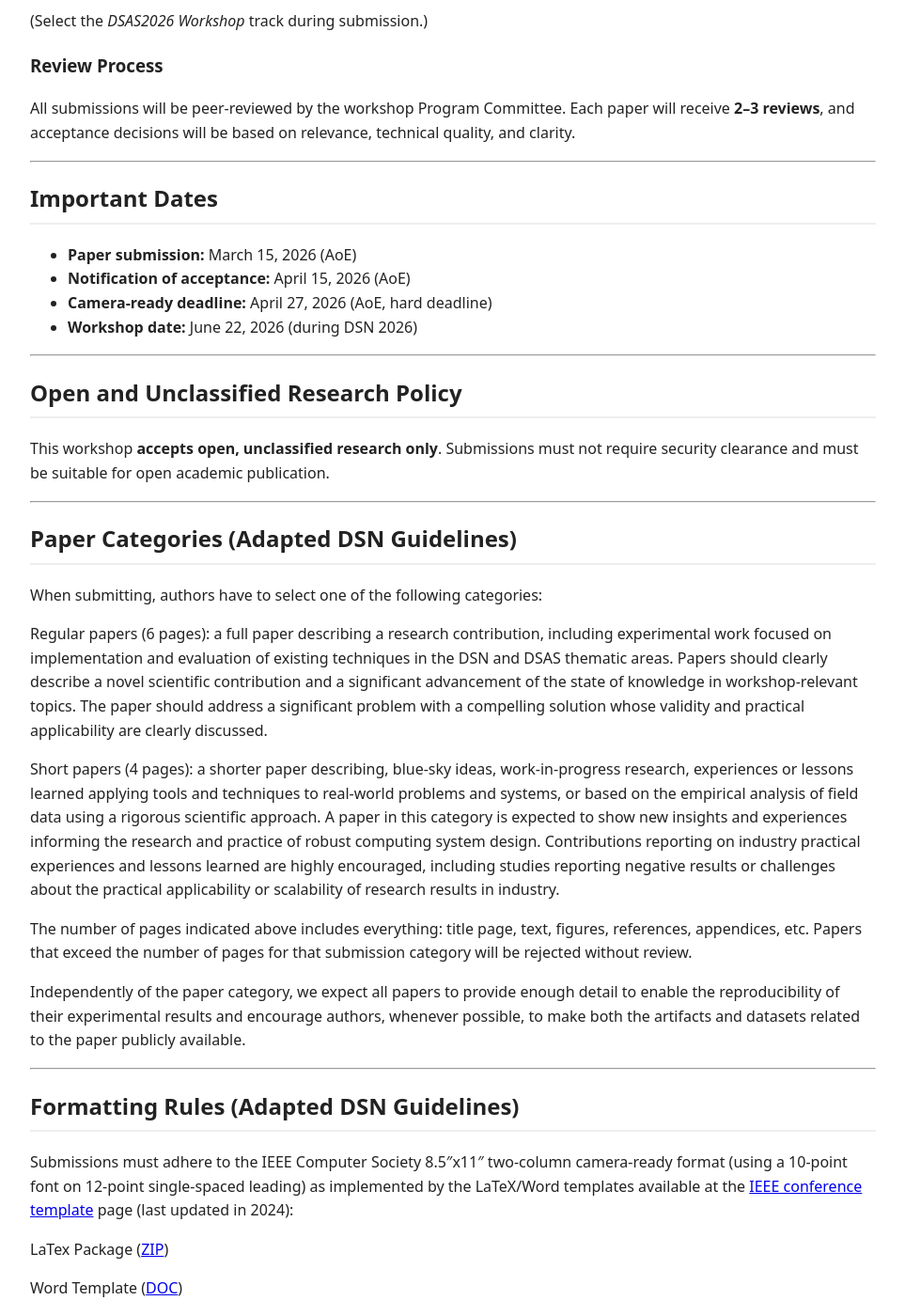
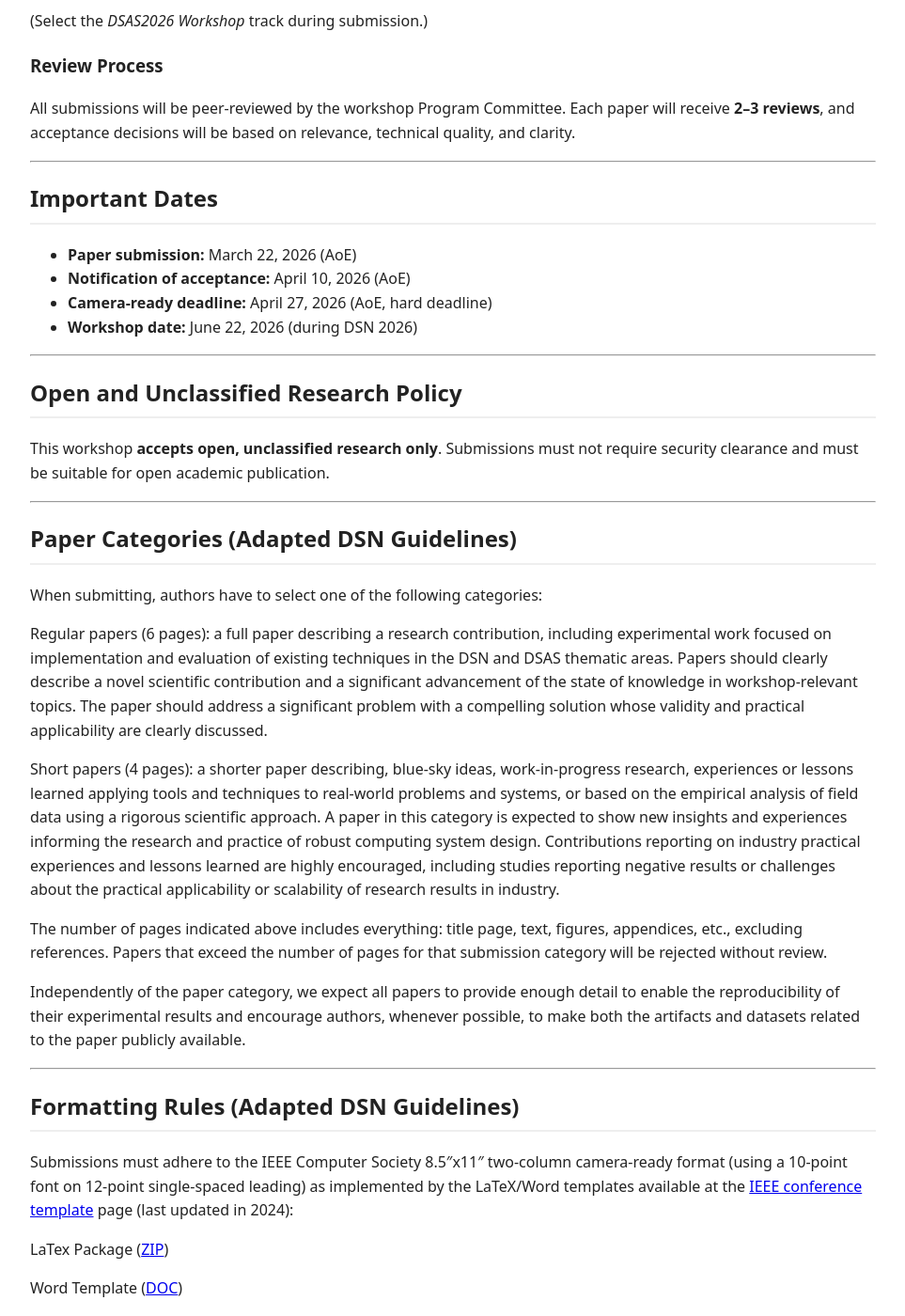
Before and after one commit to dsas2026/dsas2026.github.io, a Jekyll site: the page built from _pages/cfp.md, in a window 1280 px wide and 1400 px high, scrolled down 565 px. Shown: the whole window at 94% size, without its empty margins (158-1121 px from the left). Built offline with Jekyll 4.4.1, drawn with Linux system fonts in a browser that asks for light colours.

```diff
--- a/_pages/cfp.md
+++ b/_pages/cfp.md
@@ -24,8 +24,8 @@ All submissions will be peer-reviewed by the workshop Program Committee. Each pa
 ---
 
 ## Important Dates
-- **Paper submission:** March 15, 2026 (AoE)
-- **Notification of acceptance:** April 15, 2026 (AoE)
+- **Paper submission:** March 22, 2026 (AoE)
+- **Notification of acceptance:** April 10, 2026 (AoE)
 - **Camera-ready deadline:** April 27, 2026 (AoE, hard deadline)
 - **Workshop date:** June 22, 2026 (during DSN 2026)
 
@@ -43,7 +43,7 @@ Regular papers (6 pages): a full paper describing a research contribution, inclu
 
 Short papers (4 pages): a shorter paper describing, blue-sky ideas, work-in-progress research, experiences or lessons learned applying tools and techniques to real-world problems and systems, or based on the empirical analysis of field data using a rigorous scientific approach. A paper in this category is expected to show new insights and experiences informing the research and practice of robust computing system design. Contributions reporting on industry practical experiences and lessons learned are highly encouraged, including studies reporting negative results or challenges about the practical applicability or scalability of research results in industry.
 
-The number of pages indicated above includes everything: title page, text, figures, references, appendices, etc. Papers that exceed the number of pages for that submission category will be rejected without review.
+The number of pages indicated above includes everything: title page, text, figures, appendices, etc., excluding references. Papers that exceed the number of pages for that submission category will be rejected without review.
 
 Independently of the paper category, we expect all papers to provide enough detail to enable the reproducibility of their experimental results and encourage authors, whenever possible, to make both the artifacts and datasets related to the paper publicly available.
 
```
Also changed, not shown: index.md (+6 -0 lines), 1 other file.
